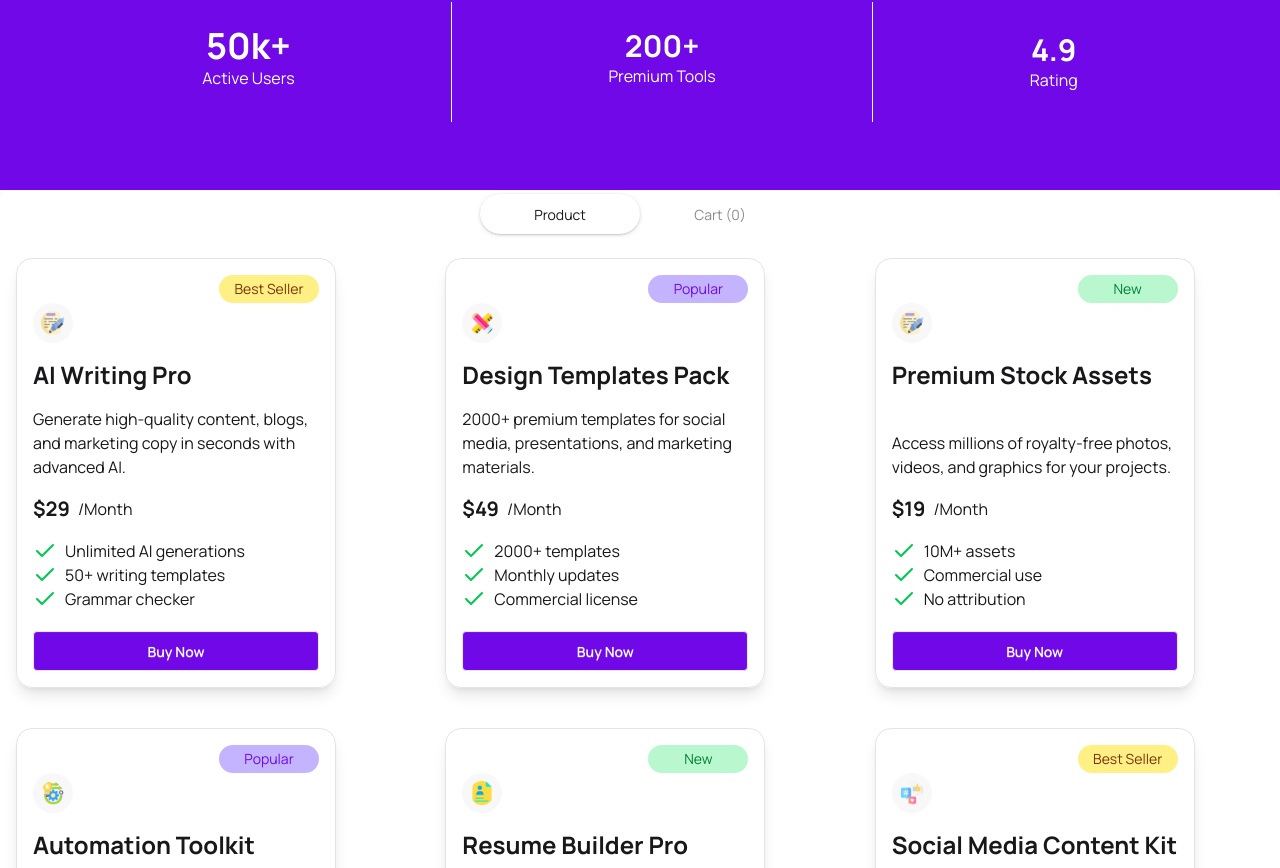
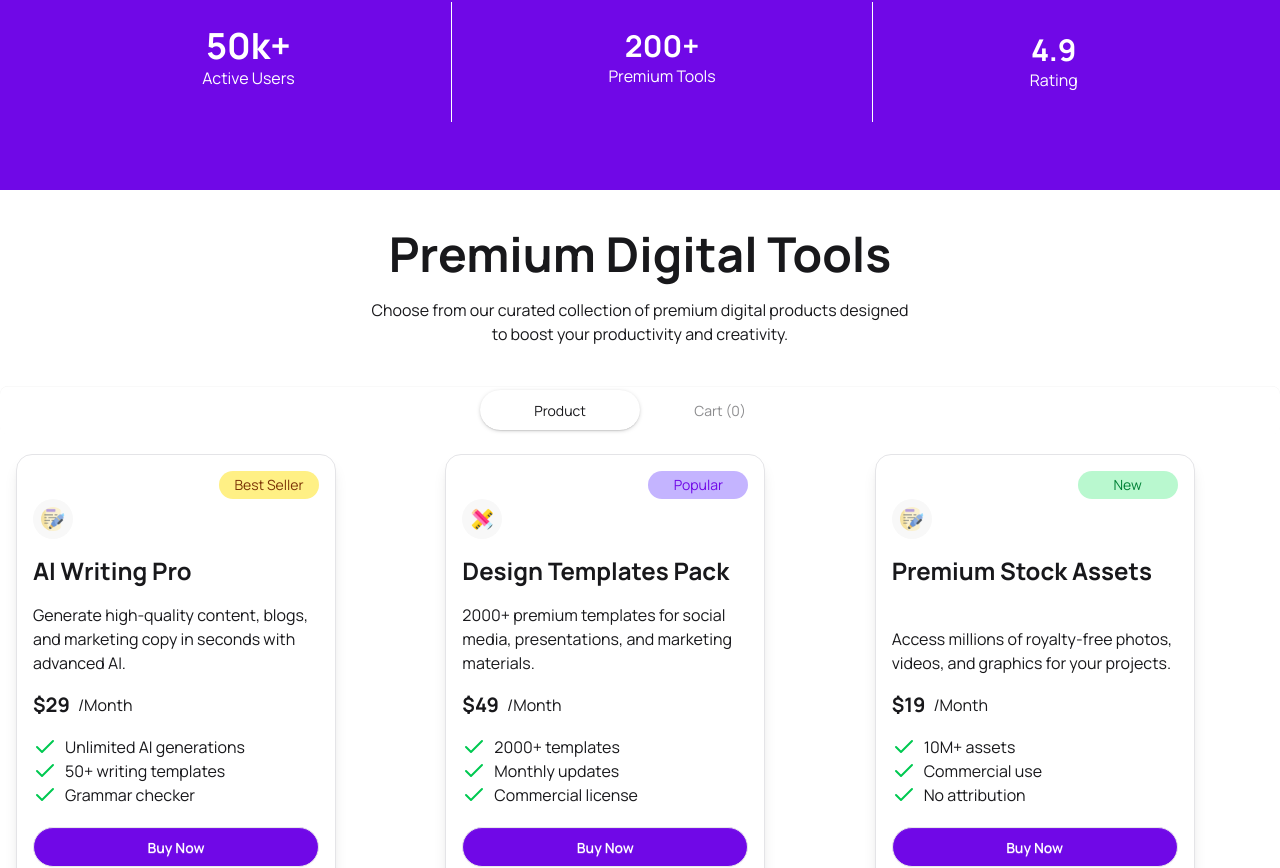
Before and after one commit to Mahadi176/Digitool-Platform, a React (Vite) app: page / in a window 1280 px wide. Shown: the part 812-1680 px from the top of the page. Built offline with nearby package versions, Linux system fonts and the light colour scheme.

Commit message:
some updates

```diff
--- a/src/App.jsx
+++ b/src/App.jsx
@@ -35,7 +35,12 @@ function App() {
       <Banner/>
       <Banner2/>
       {/* <Products productPromise={productPromise}/> */}
-<div>
+<div className='mx-auto max-w-7xl'>
+    <div className='text-center my-10'>
+    <h1 className='text-5xl font-bold'>Premium Digital Tools</h1>
+    <p className='my-5'>Choose from our curated collection of premium digital products designed <br /> to boost your productivity and creativity.</p>
+    </div>
+
     <div className="tabs tabs-box justify-center bg-transparent">
   <input type="radio" name="my_tabs_1" className="tab rounded-full w-40" aria-label="Product" onClick={()=> setActiveTab("product")} defaultChecked/>
   <input type="radio" name="my_tabs_1" className="tab rounded-full w-40" aria-label={`Cart (${carts.length})`} onClick={()=> setActiveTab("cart")}  />
--- a/src/Components/Carts/Cart.jsx
+++ b/src/Components/Carts/Cart.jsx
@@ -10,7 +10,7 @@ const Cart = ({carts,setCarts}) => {
     setCarts(filteredCart)
    }
     return (
-        <div className='p-10 lg:w-5xl  mx-auto'>
+        <div className='p-10 lg:w-5xl  mx-auto shadow-xl rounded-3x'>
             <h1 className='text-3xl font-bold mb-10'>Your Cart</h1>
             {
                 carts.length === 0 ? <p className='text-xl p-10 text-gray-400 font-bold text-center'>Your cart is Empty</p> :
@@ -29,7 +29,7 @@ const Cart = ({carts,setCarts}) => {
                         </div>
                        </div>
                         <div>
-                            <div onClick={() => handleDelete(cart)} className=' text-red-500'>Remove</div>
+                            <button onClick={() => handleDelete(cart)} className=' text-red-500 btn bg-gray-100 border-none'>Remove</button>
                         </div>
                     </div>)
                 }
--- a/src/Components/Products/ProductCard.jsx
+++ b/src/Components/Products/ProductCard.jsx
@@ -6,10 +6,14 @@ const ProductCard = ({product,carts,setCarts}) => {
 
     const [isBuy, setIsBuy] = useState(false)
 
-    const handleBuy = () =>{
-        setIsBuy(true)
-        setCarts([...carts,product ])
+    const handleBuy = () => {
+    setIsBuy(true)
+    const added = carts.find(i => i.id === product.id)
+    if (added) {
+        return ;
     }
+    setCarts([...carts, product])
+}
 
     return (
         <div className='max-w-80 p-4 border border-zinc-200 shadow-lg rounded-2xl flex flex-col'>
@@ -43,7 +47,7 @@ const ProductCard = ({product,carts,setCarts}) => {
                     product.features.map((feature,index)=> <ProductFeature key={index} feature={feature}/>)
                 }
             </div>
-            <button onClick={handleBuy} className={isBuy ? " btn bg-green-600 w-full text-white px-4 py-2 rounded" : "btn bg-violet-700 text-white px-4 py-2 rounded w-full"}
+            <button onClick={handleBuy} className={isBuy ? " btn bg-green-600 w-full text-white px-4 py-2 rounded-4xl" : "btn bg-violet-700 text-white px-4 py-2 rounded-4xl w-full"}
             >{isBuy ? "Added to Cart !" : "Buy Now"}</button>
         </div>
     );
```
